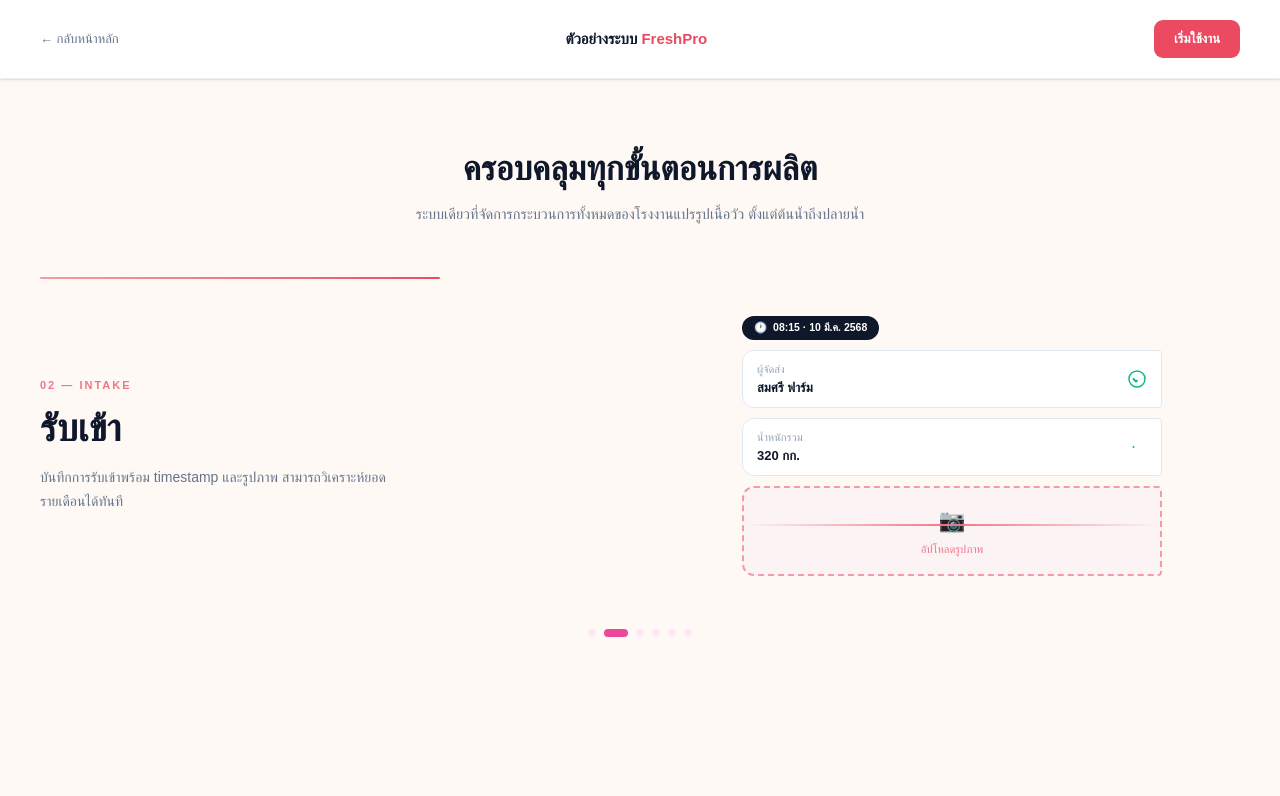
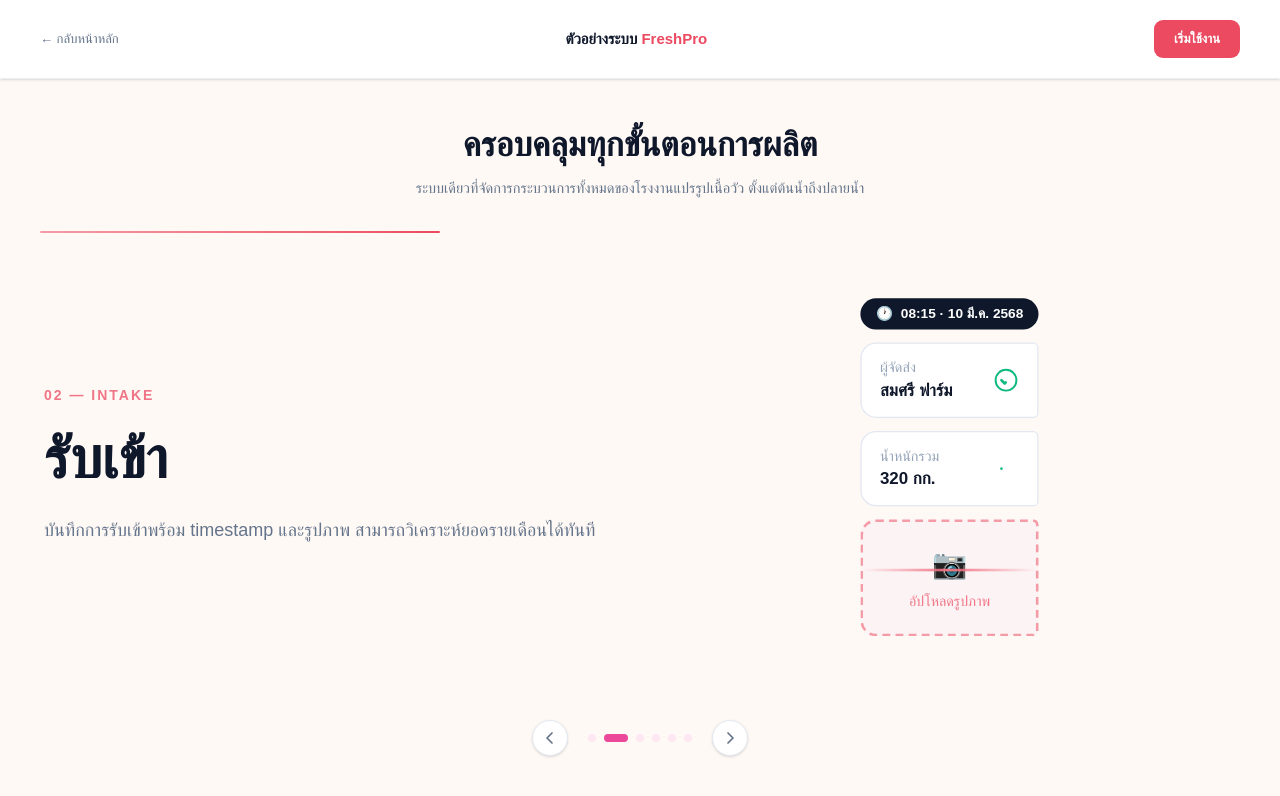
Before and after one commit to LoveMig6334/cedt-proto, a Next.js app: page /demo in a window 1280 px wide. Shown: the top 796 px of the page. Built offline with nearby package versions, Linux system fonts and the light colour scheme; a web font is replaced by a local one.

Commit message:
feat: enhance layout and functionality of DemoPage and WorkflowCarousel components

```diff
--- a/app/demo/page.tsx
+++ b/app/demo/page.tsx
@@ -3,9 +3,9 @@ import Link from "next/link";
 
 export default function DemoPage() {
   return (
-    <div className="min-h-screen bg-cream flex flex-col">
+    <div className="h-screen bg-cream flex flex-col overflow-hidden">
       {/* Header */}
-      <nav className="bg-white border-b border-n-200/70 shadow-sm">
+      <nav className="bg-white border-b border-n-200/70 shadow-sm shrink-0">
         <div className="max-w-7xl mx-auto px-10 py-5 flex items-center justify-between">
           <Link
             href="/"
@@ -26,15 +26,17 @@ export default function DemoPage() {
       </nav>
 
       {/* Carousel */}
-      <div className="flex-1 max-w-7xl mx-auto w-full px-10 py-16">
-        <h1 className="text-center text-[34px] font-extrabold text-n-900 mb-2.5">
+      <div className="flex-1 min-h-0 flex flex-col max-w-7xl mx-auto w-full px-10 pt-10 pb-6">
+        <h1 className="text-center text-[34px] font-extrabold text-n-900 mb-2 shrink-0">
           ครอบคลุมทุกขั้นตอนการผลิต
         </h1>
-        <p className="text-center text-n-500 text-[14.5px] mb-13">
+        <p className="text-center text-n-500 text-[14.5px] mb-8 shrink-0">
           ระบบเดียวที่จัดการกระบวนการทั้งหมดของโรงงานแปรรูปเนื้อวัว
           ตั้งแต่ต้นน้ำถึงปลายน้ำ
         </p>
-        <WorkflowCarousel />
+        <div className="flex-1 min-h-0">
+          <WorkflowCarousel />
+        </div>
       </div>
     </div>
   );
--- a/components/motion/WorkflowCarousel.tsx
+++ b/components/motion/WorkflowCarousel.tsx
@@ -93,7 +93,7 @@ function NavDots({
   onSelect: (i: number) => void;
 }) {
   return (
-    <div className="flex items-center justify-center gap-2 mt-8">
+    <div className="flex items-center justify-center gap-2">
       {Array.from({ length: count }).map((_, i) => (
         <motion.button
           key={i}
@@ -116,25 +116,39 @@ function NavDots({
 export function WorkflowCarousel() {
   const [current, setCurrent] = useState(0);
   const [direction, setDirection] = useState<1 | -1>(1);
+  const [autoPlayKey, setAutoPlayKey] = useState(0);
 
-  // Auto-play: advance every 4 seconds
+  // Auto-play: advance every 4 seconds, resets on manual nav
   useEffect(() => {
     const id = setInterval(() => {
       setDirection(1);
       setCurrent((prev) => (prev + 1) % SLIDES.length);
     }, 4000);
     return () => clearInterval(id);
-  }, []);
+  }, [autoPlayKey]);
 
   const goTo = (index: number) => {
     setDirection(index > current ? 1 : -1);
     setCurrent(index);
+    setAutoPlayKey((k) => k + 1);
+  };
+
+  const goPrev = () => {
+    setDirection(-1);
+    setCurrent((prev) => (prev - 1 + SLIDES.length) % SLIDES.length);
+    setAutoPlayKey((k) => k + 1);
+  };
+
+  const goNext = () => {
+    setDirection(1);
+    setCurrent((prev) => (prev + 1) % SLIDES.length);
+    setAutoPlayKey((k) => k + 1);
   };
 
   const { stepNum, title, thaiLabel, desc, Component } = SLIDES[current];
 
   return (
-    <section className="relative overflow-hidden">
+    <section className="relative h-full flex flex-col overflow-hidden">
       {/* Progress bar */}
       <motion.div
         className="absolute top-0 left-0 h-0.5 bg-linear-to-r from-p-300 to-p-500 rounded-full z-10"
@@ -142,7 +156,8 @@ export function WorkflowCarousel() {
         transition={{ type: "spring" as const, stiffness: 280, damping: 28 }}
       />
 
-      {/* Slide */}
+      {/* Slide area — fills remaining height */}
+      <div className="relative flex-1 min-h-0 overflow-hidden pt-2">
         <AnimatePresence initial={false} custom={direction} mode="wait">
           <motion.div
             key={current}
@@ -152,29 +167,59 @@ export function WorkflowCarousel() {
             animate="center"
             exit="exit"
             transition={slideTransition}
-          className="grid grid-cols-2 gap-12 items-center min-h-80 pt-4"
+            className="absolute inset-0 grid grid-cols-2 gap-12 items-center px-1"
           >
             {/* LEFT: text */}
             <div>
-            <div className="text-[11px] font-bold text-p-400 uppercase tracking-[2px] mb-3">
+              <div className="text-[14px] font-bold text-p-400 uppercase tracking-[2px] mb-4">
                 {stepNum} — {title}
               </div>
-            <h3 className="text-[38px] font-extrabold text-n-900 leading-tight mb-3">
+              <h3 className="text-[58px] font-extrabold text-n-900 leading-tight mb-5">
                 {thaiLabel}
               </h3>
-            <p className="text-[14px] text-n-500 leading-[1.75] max-w-90">
+              <p className="text-[18px] text-n-500 leading-[1.75]">
                 {desc}
               </p>
             </div>
 
             {/* RIGHT: diagram */}
-          <div className="flex justify-center items-center">
+            <div className="flex justify-center items-center h-full">
+              <div className="scale-[1.3] origin-center">
                 <Component isActive={true} />
+              </div>
             </div>
           </motion.div>
         </AnimatePresence>
+      </div>
+
+      {/* Bottom nav: prev · dots · next */}
+      <div className="shrink-0 flex items-center justify-center gap-5 py-5">
+        <motion.button
+          onClick={goPrev}
+          whileHover={{ scale: 1.08 }}
+          whileTap={{ scale: 0.93 }}
+          className="w-9 h-9 rounded-full border border-n-200 bg-white flex items-center justify-center text-n-500 hover:border-p-400 hover:text-p-500 transition-colors cursor-pointer shadow-sm"
+          aria-label="Previous slide"
+        >
+          <svg width="14" height="14" viewBox="0 0 14 14" fill="none">
+            <path d="M9 2L4 7l5 5" stroke="currentColor" strokeWidth="1.75" strokeLinecap="round" strokeLinejoin="round" />
+          </svg>
+        </motion.button>
 
         <NavDots count={SLIDES.length} current={current} onSelect={goTo} />
+
+        <motion.button
+          onClick={goNext}
+          whileHover={{ scale: 1.08 }}
+          whileTap={{ scale: 0.93 }}
+          className="w-9 h-9 rounded-full border border-n-200 bg-white flex items-center justify-center text-n-500 hover:border-p-400 hover:text-p-500 transition-colors cursor-pointer shadow-sm"
+          aria-label="Next slide"
+        >
+          <svg width="14" height="14" viewBox="0 0 14 14" fill="none">
+            <path d="M5 2l5 5-5 5" stroke="currentColor" strokeWidth="1.75" strokeLinecap="round" strokeLinejoin="round" />
+          </svg>
+        </motion.button>
+      </div>
     </section>
   );
 }
--- a/components/motion/slides/SourcingSlide.tsx
+++ b/components/motion/slides/SourcingSlide.tsx
@@ -68,7 +68,7 @@ const suppliers = [
 
 export function SourcingSlide({ isActive }: SlideProps) {
   return (
-    <div className="w-full max-w-105 h-70 relative flex flex-col">
+    <div className="w-full max-w-105 relative flex flex-col">
       <motion.div
         className="flex flex-col gap-2 w-full h-full"
         variants={containerVariants}
```
Lines whose indentation alone changed are shown as unchanged.
